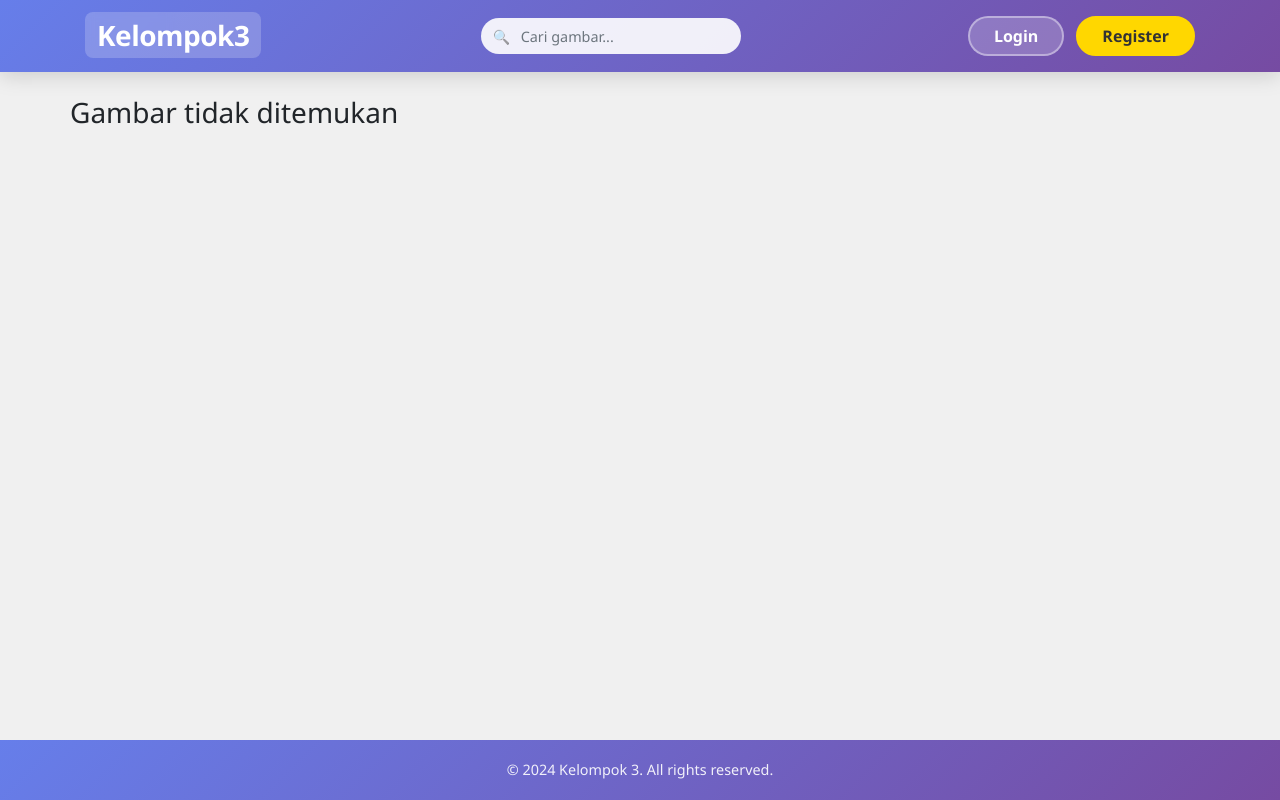
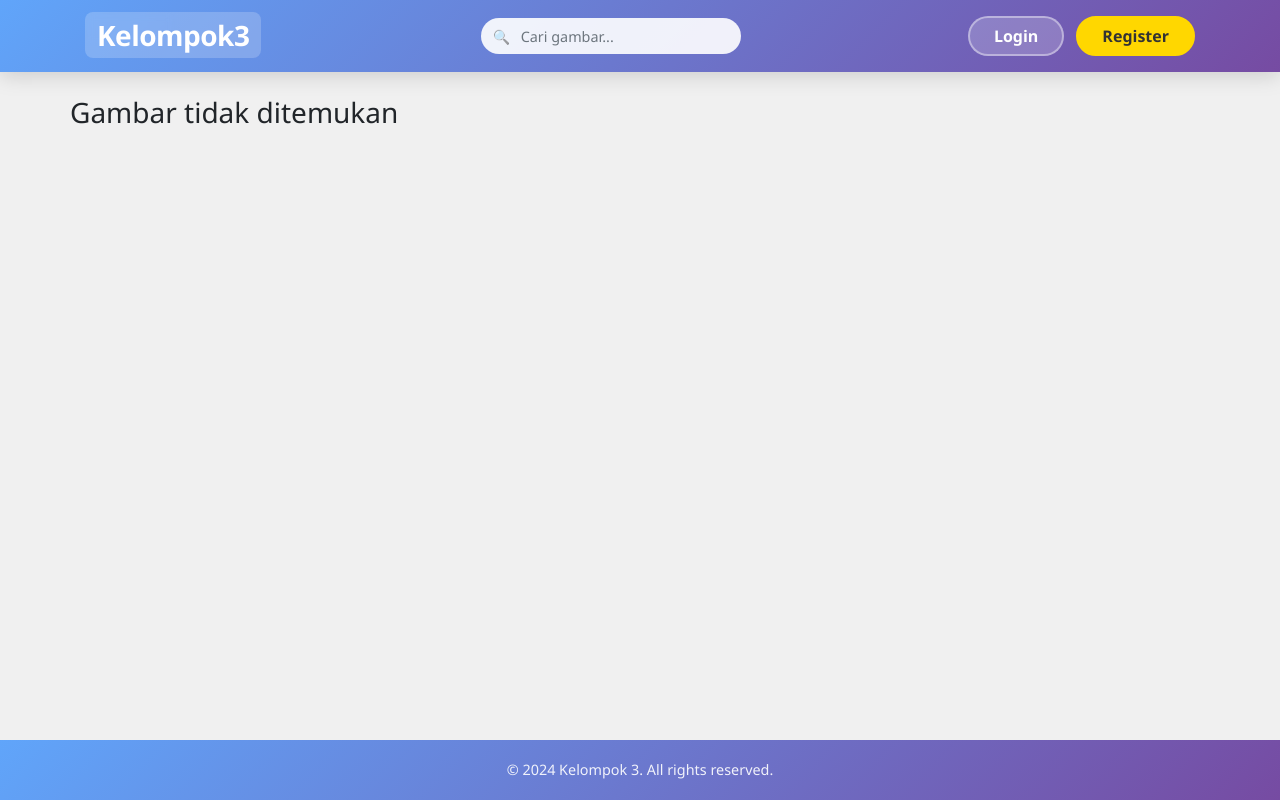
Before and after one commit to GrayZeus20/tubes-praktikum, a PHP site: page / in a window 1280 px wide. Run offline with PHP 8.4, Linux system fonts and the light colour scheme; data that the repository does not hold is empty; a stand-in replaces the project's code that opens the database connection; some libraries are stand-ins or nearby versions.

Commit message:
update footer and header background colors for improved aesthetics

```diff
--- a/index.php
+++ b/index.php
@@ -107,7 +107,7 @@ function renderCards($result, $type = 'home', $currentUser = null, $favoritedIds
         html,body{height:100%;margin:0}
         body{display:flex;flex-direction:column;font-family:'Segoe UI',Arial,sans-serif;background:#f0f0f0}
         main{flex:1;padding-bottom:2rem}
-        footer{background:linear-gradient(135deg,#667eea 0%,#764ba2 100%);text-align:center;padding:1.2rem;color:rgba(255,255,255,.9);font-size:.9rem;width:100%}
+        footer{background:linear-gradient(135deg,#60A5FA 0%,#764ba2 100%);text-align:center;padding:1.2rem;color:rgba(255,255,255,.9);font-size:.9rem;width:100%}
         .pin.card{width:100%;max-width:300px;height:360px;overflow:hidden;transition:transform .2s}
         .pin.card:hover{transform:scale(1.03)}
         .pin img{width:100%;height:65%;object-fit:cover;cursor:pointer}
@@ -117,7 +117,7 @@ function renderCards($result, $type = 'home', $currentUser = null, $favoritedIds
         .favorite-btn.favorited{background:#e74c3c;color:#fff}
         .favorite-btn.favorited:hover{background:#c0392b;border-color:#c0392b}
         .btn-outline-danger.btn-sm{line-height:1;font-size:1.1rem}
-        header{background:linear-gradient(135deg,#667eea 0%,#764ba2 100%)!important;box-shadow:0 4px 20px rgba(0,0,0,.15)!important}
+        header{background:linear-gradient(135deg,#60A5FA 0%,#764ba2 100%)!important;box-shadow:0 4px 20px rgba(0,0,0,.15)!important}
         .brand{color:#fff!important;text-decoration:none!important}
         .brand h3{margin:0;font-weight:700;letter-spacing:-.5px}
         .brand i{font-style:normal;background:rgba(255,255,255,.2);padding:4px 12px;border-radius:8px;backdrop-filter:blur(4px)}
```
